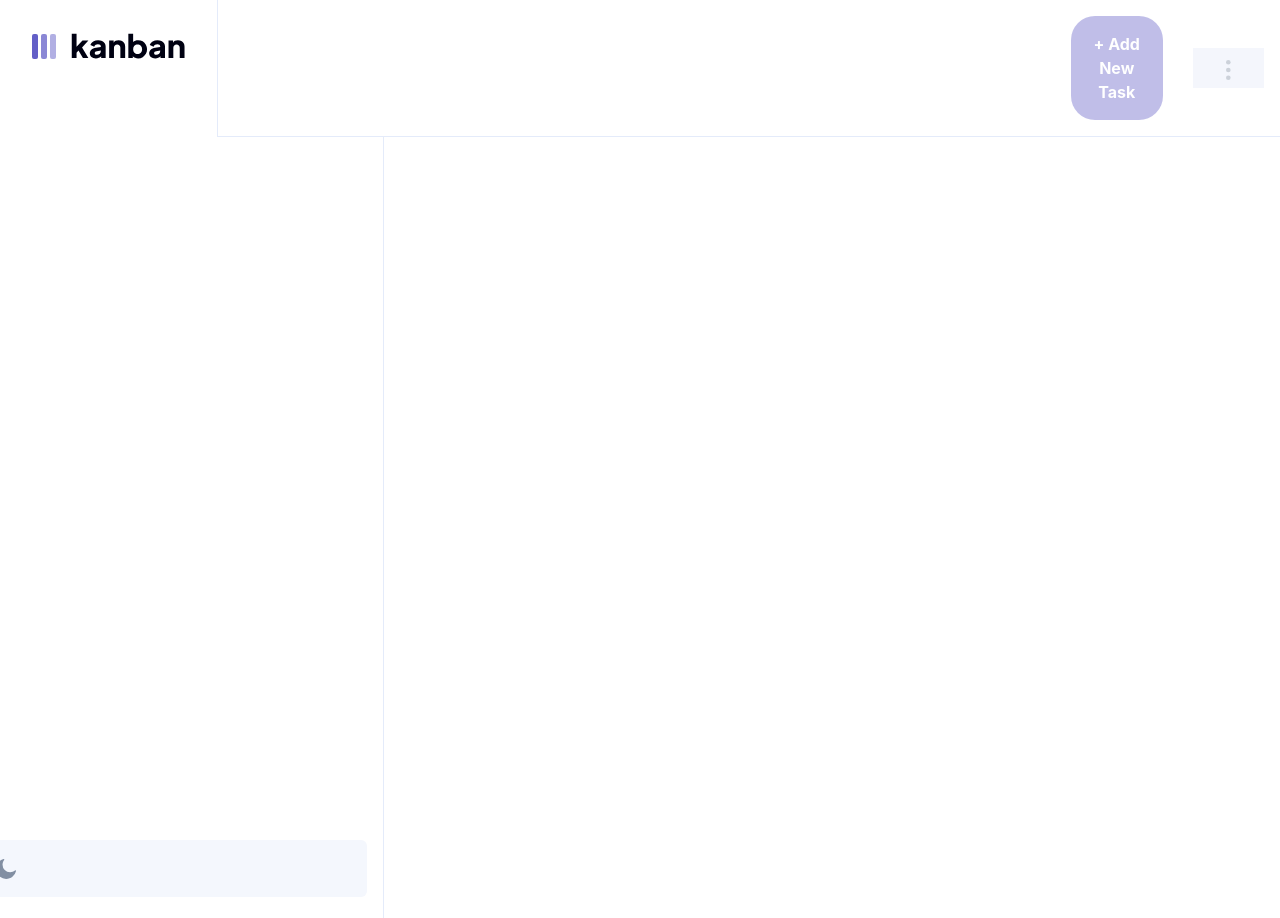
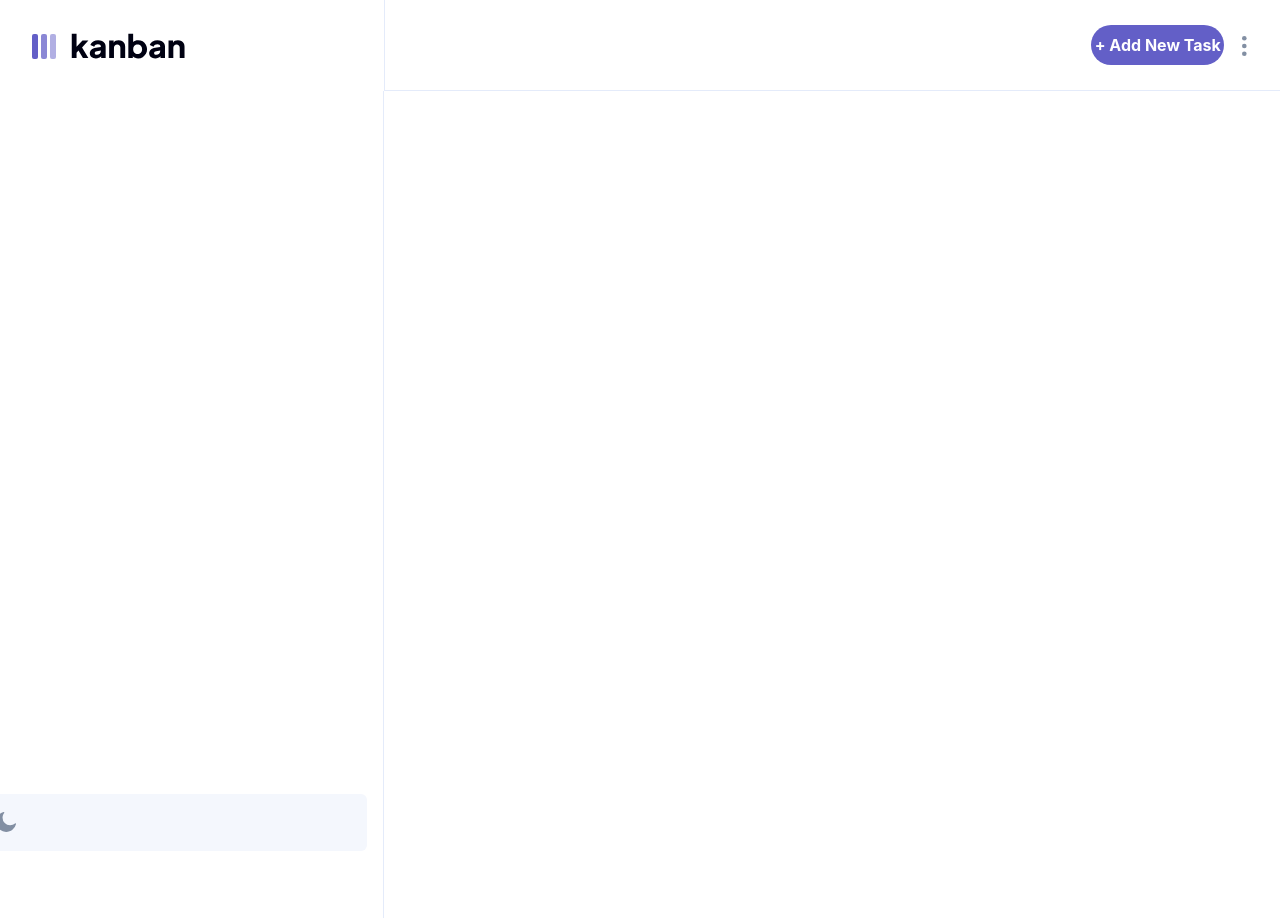
Before and after one commit to iSchoolProjects/invoice-app, a React (Create React App) app: page / in a window 1280 px wide. Shown: the top 918 px of the page. Built offline with nearby package versions, Linux system fonts and the light colour scheme.

Commit message:
ui changes

```diff
--- a/src/index.scss
+++ b/src/index.scss
@@ -29,6 +29,5 @@
   }
 }
 :disabled {
-  opacity: 0.4;
-  cursor: not-allowed;
+  cursor: pointer;
 }
--- a/src/styles/Header.scss
+++ b/src/styles/Header.scss
@@ -15,7 +15,7 @@
   display: flex;
   justify-content: space-between;
   align-items: center;
-  width: 100%;
+  width: 70%;
   border-left: 1px solid var(--light-theme-border);
   border-bottom: 1px solid var(--light-theme-border);
   padding: 1rem;
@@ -29,26 +29,25 @@
 .btn-section {
   display: flex;
   align-items: center;
-  justify-content: center;
-  width: fit-content;
+  width: 20%;
 }
 
 .new-task {
   border-radius: 24px;
-  padding: 1rem;
   background-color: #635fc7;
   border: 0;
   color: #fff;
   font-weight: 700;
   cursor: pointer;
-  margin-right: 30px;
 }
 .dots {
-  background-color: var(--light-theme-border);
   border: 0;
+  background-color: transparent;
 }
 .dots:disabled {
+  opacity: 1;
   cursor: none;
+  width: 30%;
 }
 
 button:hover {
```
